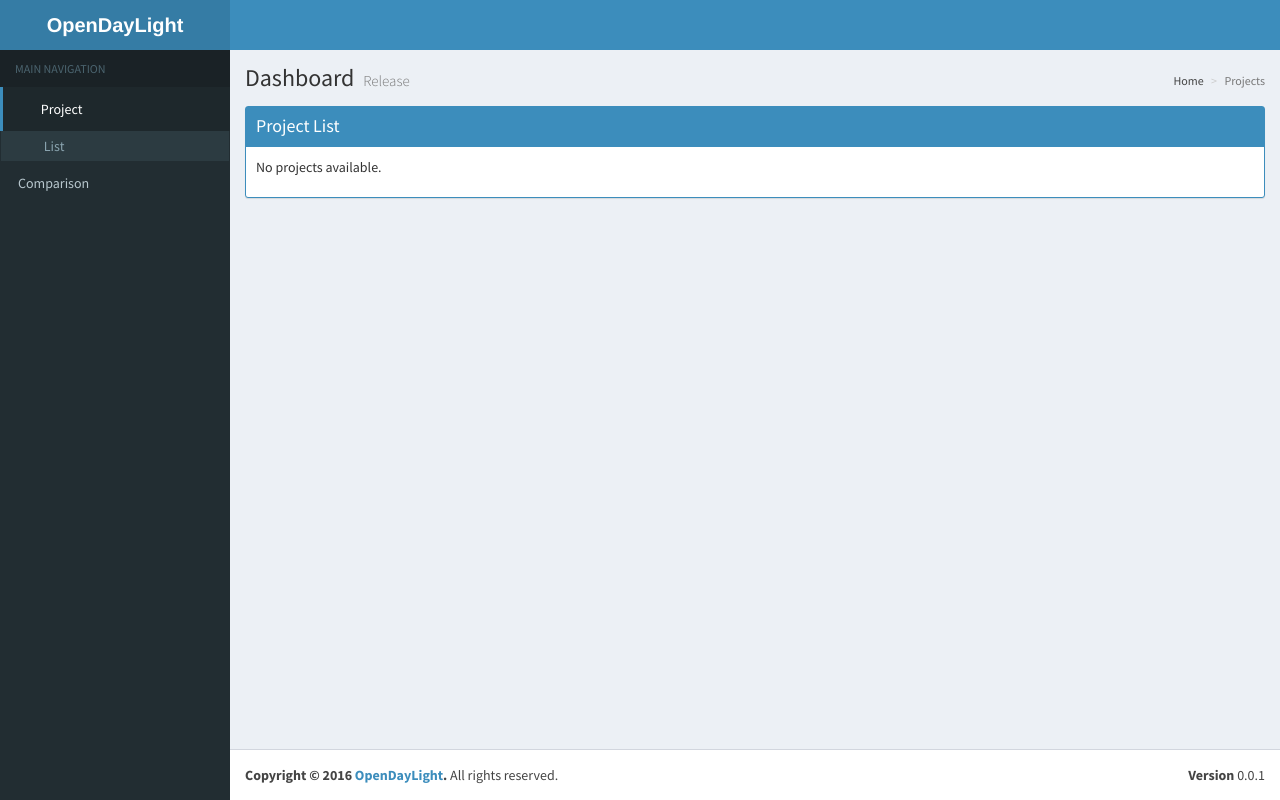
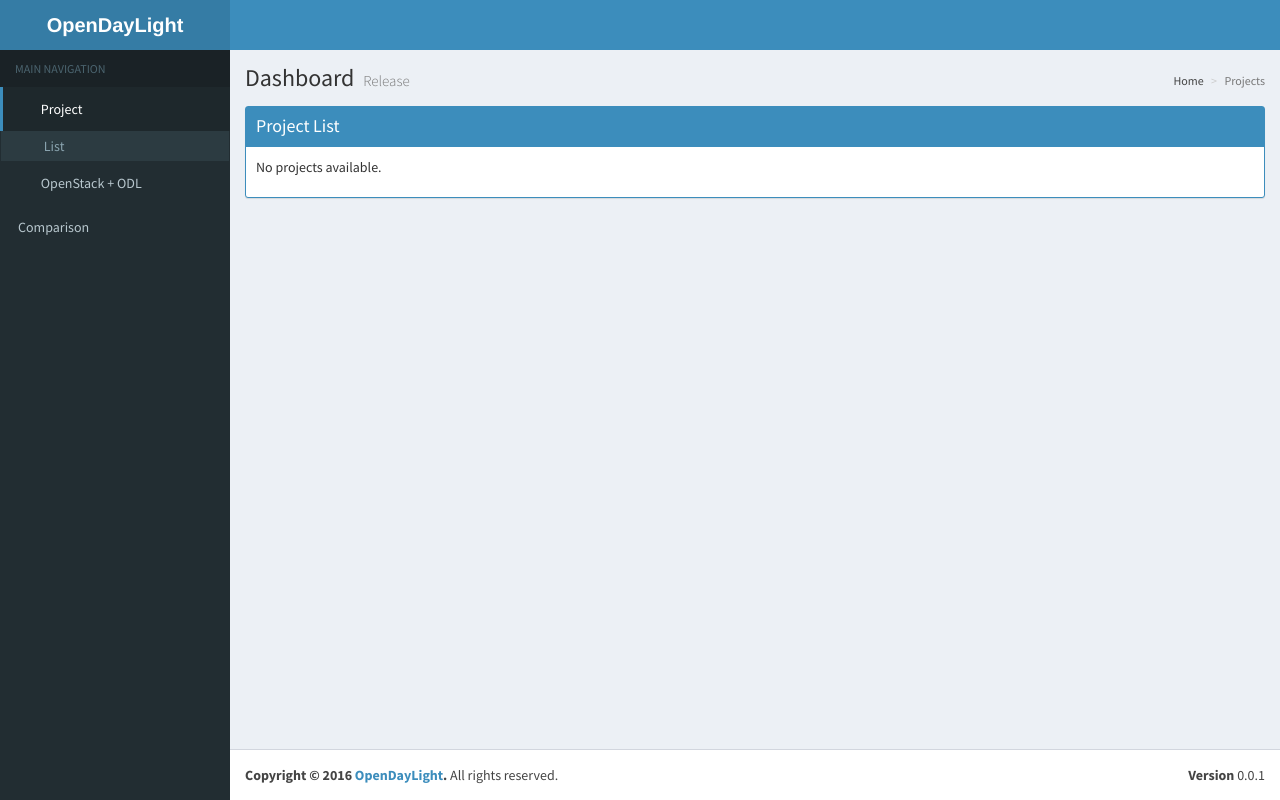
Before and after one commit to rohitsakala/odlDashboard, a Django app: page /main/ in a window 1280 px wide. Run offline with Django 3.2, Linux system fonts and the light colour scheme; data that the repository does not hold is empty; parts of the project's set-up code (start-up, migrations or seed data) failed here and were passed over; some libraries are stand-ins or nearby versions; some web fonts are replaced.

Commit message:
Integrating OpenStack Dashboard 2

```diff
--- a/dashboard/main/templates/main/list.html
+++ b/dashboard/main/templates/main/list.html
@@ -56,6 +56,16 @@
             {% endfor %}
           </li>
           {% endfor %}
+          <li class="treeview">
+            <a href="#">
+              <i class="fa fa-table"></i> <span>OpenStack + ODL</span>
+              <i class="fa fa-angle-left pull-right"></i>
+            </a>
+            <ul class="treeview-menu">
+              <li><a href="/main/openstack"><i class="fa fa-circle-o"></i> Overview</a></li>
+              <li><a href="https://github.com/01org/opendaylight"><i class="fa fa-circle-o"></i> Configuration Files</a></li>
+            </ul>
+          </li>
           <li>
             <a href="/main/comparison"><span>Comparison</span></a>
           </li>
--- a/dashboard/main/urls.py
+++ b/dashboard/main/urls.py
@@ -11,4 +11,6 @@ urlpatterns = [
     url(r'^performance/(?P<plugin>.*)/(?P<component>.*)/$', views.performance, name='performance'),
     # /main/comparison
     url(r'^comparison/', views.comparison, name='comparison'),
+    # /main/openstack
+    url(r'^openstack/', views.openstack, name='openstack'),
 ]
--- a/dashboard/main/views.py
+++ b/dashboard/main/views.py
@@ -60,3 +60,11 @@ def comparison(request):
         values.append(bug.major + bug.minor + bug.normal + bug.highest + bug.high + bug.critical + bug.blocker)
     data = {'projects' : projects,'values' : values}
     return render(request, 'main/comparison.html', data)
+
+def openstack(request):
+    plugins = PerformanceGraphs.objects.values('plugin').distinct()
+    components = {}
+    for plugin in plugins:
+        components[plugin['plugin']] = PerformanceGraphs.objects.filter(plugin=plugin['plugin']).values('componentName').distinct()
+    data = {'components': collections.OrderedDict(components)}
+    return render(request,  'main/openstack.html', data)
```
Also changed, not shown: dashboard/main/templates/main/comparison.html (+10 -0 lines), dashboard/main/templates/main/performance.html (+10 -0 lines), dashboard/main/templates/main/project.html (+10 -0 lines).
